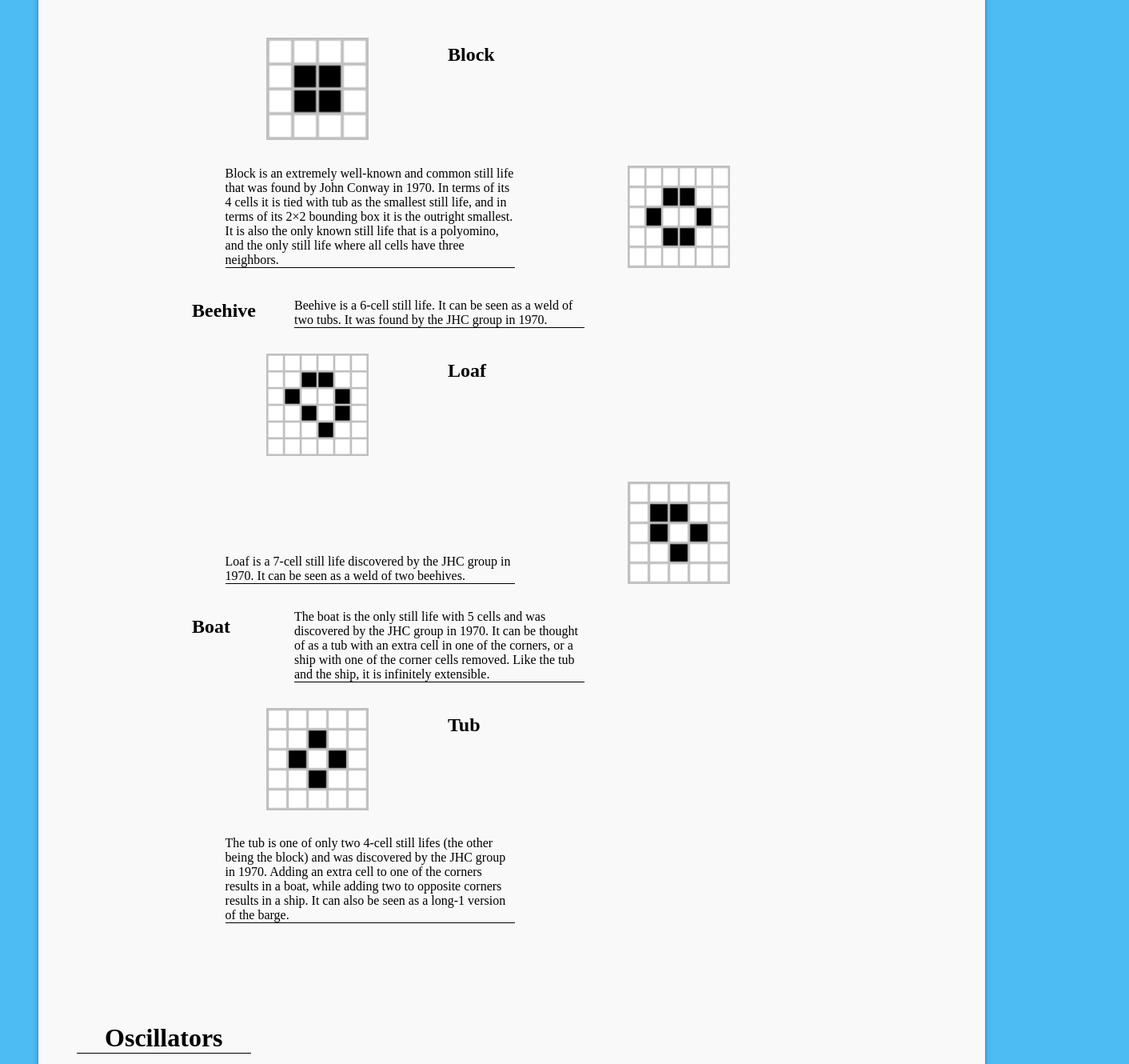
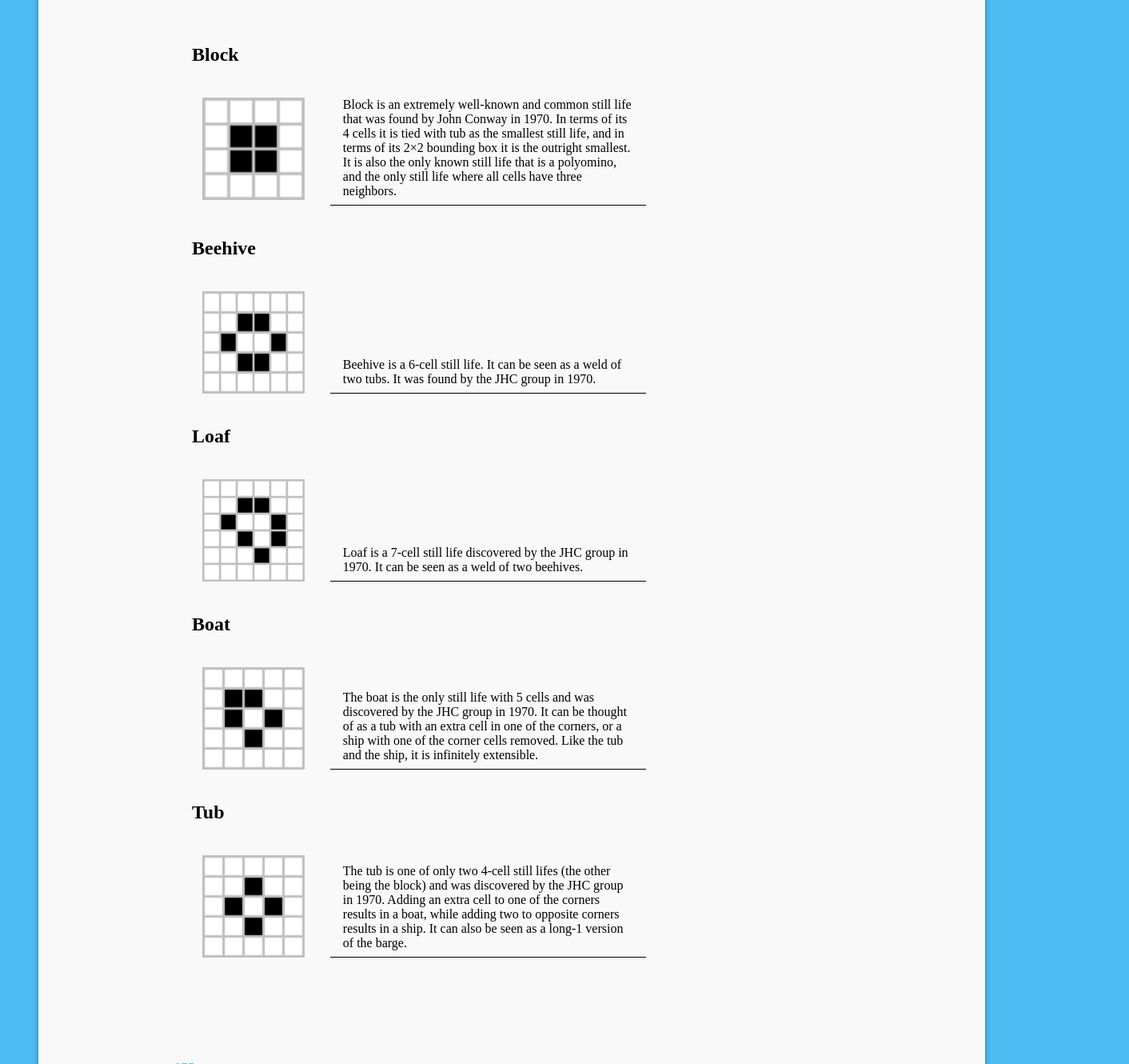
Before and after one commit to Joe-Thompson/WEBPT_11_CS_BUILD_CONWAY, a React (Create React App) app in the folder conways_game/: page /about in a window 1280 px wide. Shown: the part 1120-2450 px from the top of the page at 80% size, 1412 px wide, since content can reach past the window. Built offline with nearby package versions, Linux system fonts and the light colour scheme; a web font is replaced by a local one.

Commit message:
finished media breaks for about component

```diff
--- a/conways_game/src/App.css
+++ b/conways_game/src/App.css
@@ -100,6 +100,7 @@ html {
 
 .nav_links {
   display: flex;
+  justify-content: space-between;
 }
 
 @media only screen and (max-width: 1100px) {
@@ -124,6 +125,7 @@ html {
   align-self: center;
   margin: 2rem;
   color: white;
+  width: 18rem;
 }
 
 @media only screen and (max-width: 1100px) {
@@ -705,6 +707,22 @@ ion-icon {
   align-self: flex-start;
 }
 
+.border_pink {
+  border-bottom: 1px solid #D7609A;
+}
+
+.border_blue {
+  border-bottom: 1px solid #4DBCF3;
+}
+
+.border_green {
+  border-bottom: 1px solid #7BBB5D;
+}
+
+.border_yellow {
+  border-bottom: 1px solid #F8CD43;
+}
+
 .rules_logo_photo {
   width: 20rem;
   height: 10rem;
@@ -736,6 +754,20 @@ ion-icon {
   margin-left: 15rem;
 }
 
+@media only screen and (max-width: 1100px) {
+  .about_bio {
+    margin-left: 4rem;
+    width: 85%;
+  }
+}
+
+@media only screen and (max-width: 500px) {
+  .about_bio {
+    margin-left: 1.5rem;
+    width: 85%;
+  }
+}
+
 .about_name_title {
   font-size: 2.3rem;
   margin-bottom: -1rem;
@@ -749,21 +781,58 @@ ion-icon {
 .still_lifes {
   display: flex;
   flex-wrap: wrap;
+  flex-direction: column;
   padding: 4.8rem;
   margin: 1rem 4rem;
+}
+
+@media only screen and (max-width: 800px) {
+  .still_lifes {
+    padding: 1rem;
+    margin: 1rem 1rem;
+  }
 }
 
 .still_lifes img{
   width: 8rem;
   height: 8rem;
-  margin: 1rem 6rem;
+  margin: 1rem;
 }
 
 .still_lifes p{
   width: 45%;
-  margin: 1rem 2.8rem;
+  margin: 1rem 1rem;
   align-self: flex-end;
+  padding: 0 1rem .5rem 1rem;
   border-bottom: 1px solid black;
+}
+
+.about_life_box {
+  display: flex;
+  flex-wrap: wrap;
+  flex-direction: row;
+}
+
+@media only screen and (max-width: 800px) {
+  .about_life_box {
+    width: 650px;
+  }
+}
+
+@media only screen and (max-width: 500px) {
+  .about_life_box {
+    width: 400px;
+  }
+
+  .about_life_box img {
+    margin: 1rem .5rem 2rem .5rem;
+  }
+
+  .about_life_box p {
+    width: 300px;
+    padding: 0;
+    margin: 0;
+  }
 }
 
 .still_lifes h2 {
@@ -771,12 +840,25 @@ ion-icon {
   width: 5rem;
 }
 
+@media only screen and (max-width: 1100px) {
+  .still_lifes p {
+    width: 65%;
+  }
+}
+
 .life_form_section_header {
   font-size: 2rem;
+  color: #4DBCF3;
   border-bottom: 1px solid black;
-  width: 20%;
+  width: 18rem;
   display: flex;
   justify-content: center;
+}
+
+@media only screen and (max-width: 800px) {
+  .life_form_section_header {
+    width: 100%;
+  }
 }
 
 .life_form_header{
@@ -797,6 +879,13 @@ ion-icon {
   width: 49%;
   font-size: 1rem;
   line-height: 1.5;
+}
+
+@media only screen and (max-width: 1100px) {
+  .glider_gun p{
+    width: 850px;
+    margin-top: 1.5rem;
+  }
 }
 
 .preset_container {
--- a/conways_game/src/components/about.js
+++ b/conways_game/src/components/about.js
@@ -32,62 +32,90 @@ function About() {
                 {/*<h4 className='life_form_header'>Life Forms</h4>*/}
                 <h3 className='life_form_section_header'>Still Life</h3>
                 <section className='still_lifes'>
+                    <h2>Block</h2>
+                    <div className='about_life_box'>
                         <img src={block} alt='block' />
-                    <h2>Block</h2>
                         <p>Block is an extremely well-known and common still life that was found by John Conway in 1970. In terms of its 4 cells it is tied with tub as the smallest still life, and in terms of its 2×2 bounding box it is the outright smallest. It is also the only known still life that is a polyomino, and the only still life where all cells have three neighbors. </p>
+                    </div>
+                    <h2>Beehive</h2>
+                    <div className='about_life_box'>
                         <img src={beehive} alt='beehive' />
-                    <h2>Beehive</h2>
-                    <p>Beehive is a 6-cell still life. It can be seen as a weld of two tubs. It was found by the JHC group in 1970. </p>
+                        <p className='border_blue'>Beehive is a 6-cell still life. It can be seen as a weld of two tubs. It was found by the JHC group in 1970. </p>
+                    </div>
+                    <h2>Loaf</h2>
+                    <div className='about_life_box'>
                         <img src={loaf} alt={'loaf'}/>
-                    <h2>Loaf</h2>
-                    <p>Loaf is a 7-cell still life discovered by the JHC group in 1970. It can be seen as a weld of two beehives.</p>
+                        <p className='border_green'>Loaf is a 7-cell still life discovered by the JHC group in 1970. It can be seen as a weld of two beehives.</p>
+                    </div>
+                    <h2>Boat</h2>
+                    <div className='about_life_box'>
                         <img src={boat} alt='boat'/>
-                    <h2>Boat</h2>
-                    <p>The boat is the only still life with 5 cells and was discovered by the JHC group in 1970. It can be thought of as a tub with an extra cell in one of the corners, or a ship with one of the corner cells removed. Like the tub and the ship, it is infinitely extensible.</p>
+                        <p className='border_yellow'>The boat is the only still life with 5 cells and was discovered by the JHC group in 1970. It can be thought of as a tub with an extra cell in one of the corners, or a ship with one of the corner cells removed. Like the tub and the ship, it is infinitely extensible.</p>
+                    </div>
+                    <h2>Tub</h2>
+                    <div className='about_life_box'>
                         <img src={tub} alt='tub'/>
-                    <h2>Tub</h2>
-                    <p>The tub is one of only two 4-cell still lifes (the other being the block) and was discovered by the JHC group in 1970.
+                        <p className='border_pink'>The tub is one of only two 4-cell still lifes (the other being the block) and was discovered by the JHC group in 1970.
                         Adding an extra cell to one of the corners results in a boat, while adding two to opposite corners results in a ship. It can also be seen as a long-1 version of the barge. </p>
+                    </div>
                 </section>
 
                 <h3 className='life_form_section_header'>Oscillators</h3>
                 <section className='still_lifes'>
+                    <h2>Blinker</h2>
+                    <div className='about_life_box'>
                         <img src={blinker} alt='blinker' />
-                    <h2>Blinker</h2>
                         <p>The blinker is the smallest and most common oscillator, found by John Conway in March 1970. It is one of only a handful of known oscillators that is a polyomino, and it is the only known finite oscillator that is one cell thick (although the pentadecathlon is "almost" one cell thick in that there is a one cell thick pattern that is a grandparent of it, and the infinite version of the worker bee is one cell thick).
                         Blinkers are very commonly formed in a set of four called the traffic light; they can similarly be born in two potential sets of six, the interchanges. There is also a fairly common constellation of four blinkers and two boat-ties. </p>
+                    </div>
+                    <h2>Toad</h2>
+                    <div className='about_life_box'>
                         <img src={toad} alt='toad' />
-                    <h2>Toad</h2>
                         <p>Toad is a period-2 oscillator that was found by Simon Norton in May 1970. It is one of very few known oscillators that is a polyomino in one of its phases. Toads often appear in large, complex patterns because of their ability to eat things when paired together (as in killer toads). Additionally, toads are useful as building blocks for constructing large oscillators with periods that are a multiple of two because of the various ways in which they can be hassled. </p>
+                    </div>
+                    <h2>Beacon</h2>
+                    <div className='about_life_box'>
                         <img src={beacon} alt={'beacon'}/>
-                    <h2>Beacon</h2>
                         <p>The beacon is a common period-2 oscillator, composed of two diagonally touching blocks. It was found by John Conway in March 1970.
                         The beacon is the simplest on-off. Its rotor, known as diagonal on-off, can be supported by several different stators: the two next-smallest are seen in eater plug, mangled 1 beacon and 21P2.
                         A beacon in the right phase can trigger the boat-bit reaction.
                         It can, in some sense, be considered a billiard table.</p>
+                    </div>
+                    <h2>Pulsar</h2>
+                    <div className='about_life_box'>
                         <img src={pulsar} alt='pulsar'/>
-                    <h2>Pulsar</h2>
                         <p>Pulsar is a large but surprisingly common period-3 oscillator. It was found by John Conway in March 1970.
                         The rotor of a pulsar consists of four mutually stabilizing quadrants; alternate arrangements exist for any odd multiple of 4. A closely related oscillator — the pulsar quadrant — includes just the external "horns" of the rotor and can be stabilized on its own. </p>
+                    </div>
+                    <h2>Pentadecathion</h2>
+                    <div className='about_life_box'>
                         <img src={pentadecathlon} alt='pentadecathion'/>
-                    <h2>Pentadecathion</h2>
                         <p>Pentadecathlon is a period-15 oscillator that was found in 1970 by John Conway while tracking the history of short rows of cells (see one-cell-thick pattern); indeed, an orthogonal row of 10 cells evolves into this object. It is the only known oscillator that is a polyomino in more than one phase. </p>
+                    </div>
                 </section>
 
                 <h3 className='life_form_section_header'>Spaceships</h3>
                 <section className='still_lifes'>
+                    <h2>Glider</h2>
+                    <div className='about_life_box'>
                         <img src={glider} alt='glider'/>
-                    <h2>Glider</h2>
                         <p>The glider is a pattern that travels across the board in Conway's Game of Life. It was first discovered by Richard K. Guy in 1970, while John Conway's group was attempting to track the evolution of the R-pentomino. Gliders are the smallest spaceships, and they travel diagonally at a speed of one cell every four generations, or c / 4. The glider is often produced from randomly generated starting configurations. John Conway has remarked that he wishes he hadn't called it the glider. The game was developed before the widespread use of interactive computers, and after seeing it animated, he feels the glider looks more like an ant walking across the plane.</p>
+                    </div>
+                    <h2>Light Weight Spaceship</h2>
+                    <div className='about_life_box'>
                         <img src={light} alt='lightweight'/>
-                    <h2>Light Weight Spaceship</h2>
                         <p>The lightweight spaceship is the smallest orthogonal spaceship, and the second most common spaceship after the glider. It moves at speed c/2 and has period 4 (and is therefore often referred to as 2c/4). It was found by John Conway in 1970. </p>
+                    </div>
+                    <h2>Middle Weight Spaceship</h2>
+                    <div className='about_life_box'>
                         <img src={medium} alt={'middleweight'}/>
-                    <h2>Middle Weight Spaceship</h2>
                         <p>The middleweight spaceship is the third most common spaceship after the glider and lightweight spaceship. It was found by John Conway in 1970 and travels at c/2 orthogonally. It can support various non-standard components, such as pushalong 1. </p>
+                    </div>
+                    <h2>Heavy Weight Spaceship</h2>
+                    <div className='about_life_box'>
                         <img src={heavy} alt='heavy'/>
-                    <h2>Heavy Weight Spaceship</h2>
                         <p>The heavyweight spaceship is the fourth most common spaceship after the glider, lightweight spaceship and middleweight spaceship. It was found by John Conway in 1970 and travels at a speed of c/2 orthogonally. Its domino spark can be used to stabilize several tagalongs, including sidecar and half of x66. It is one of only three known spaceships that is a polyomino in any of its phases.</p>
+                    </div>
                 </section>
             </section>
              <h3 className='life_form_section_header'>Mathematical Games</h3>
```
Lines whose indentation alone changed are shown as unchanged.
